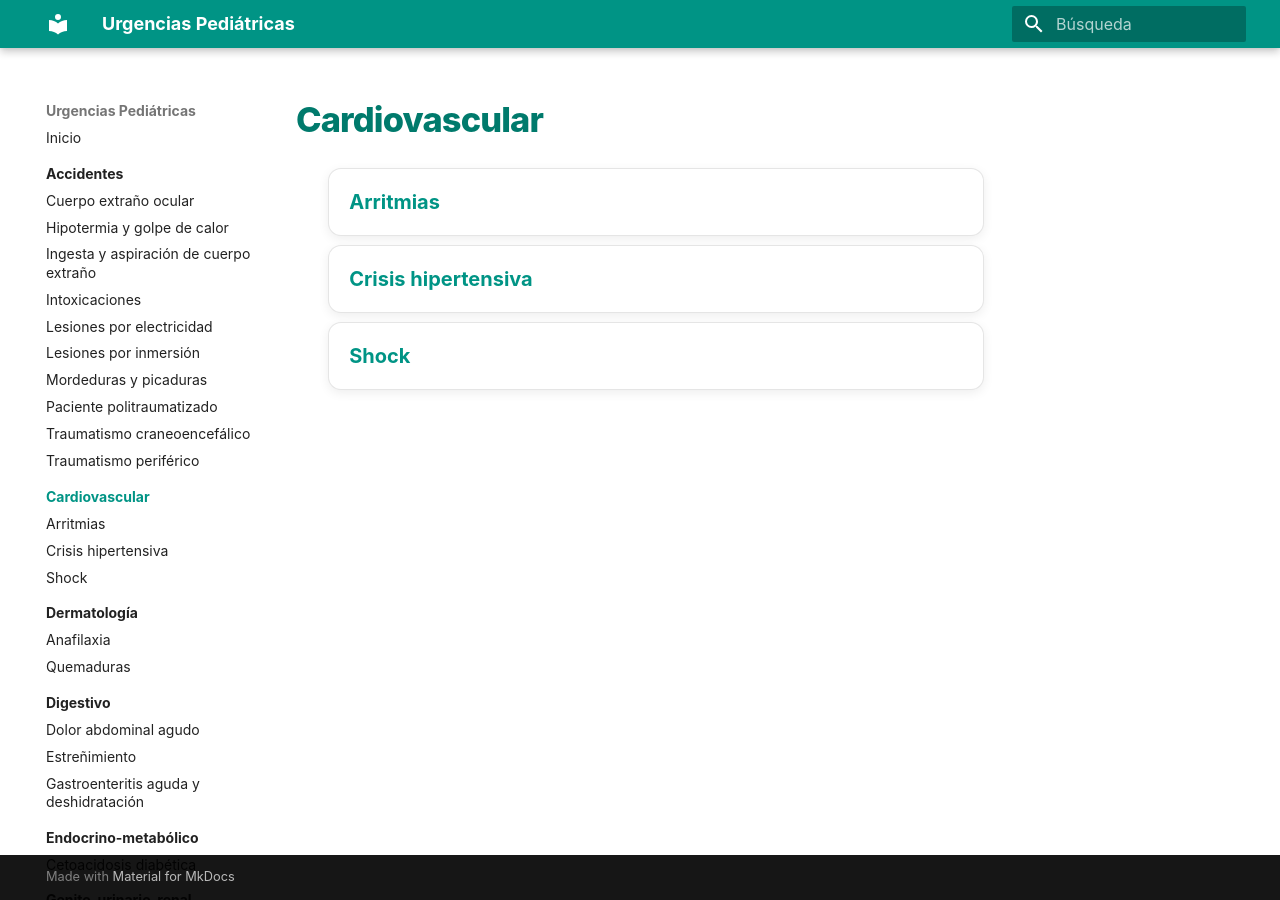
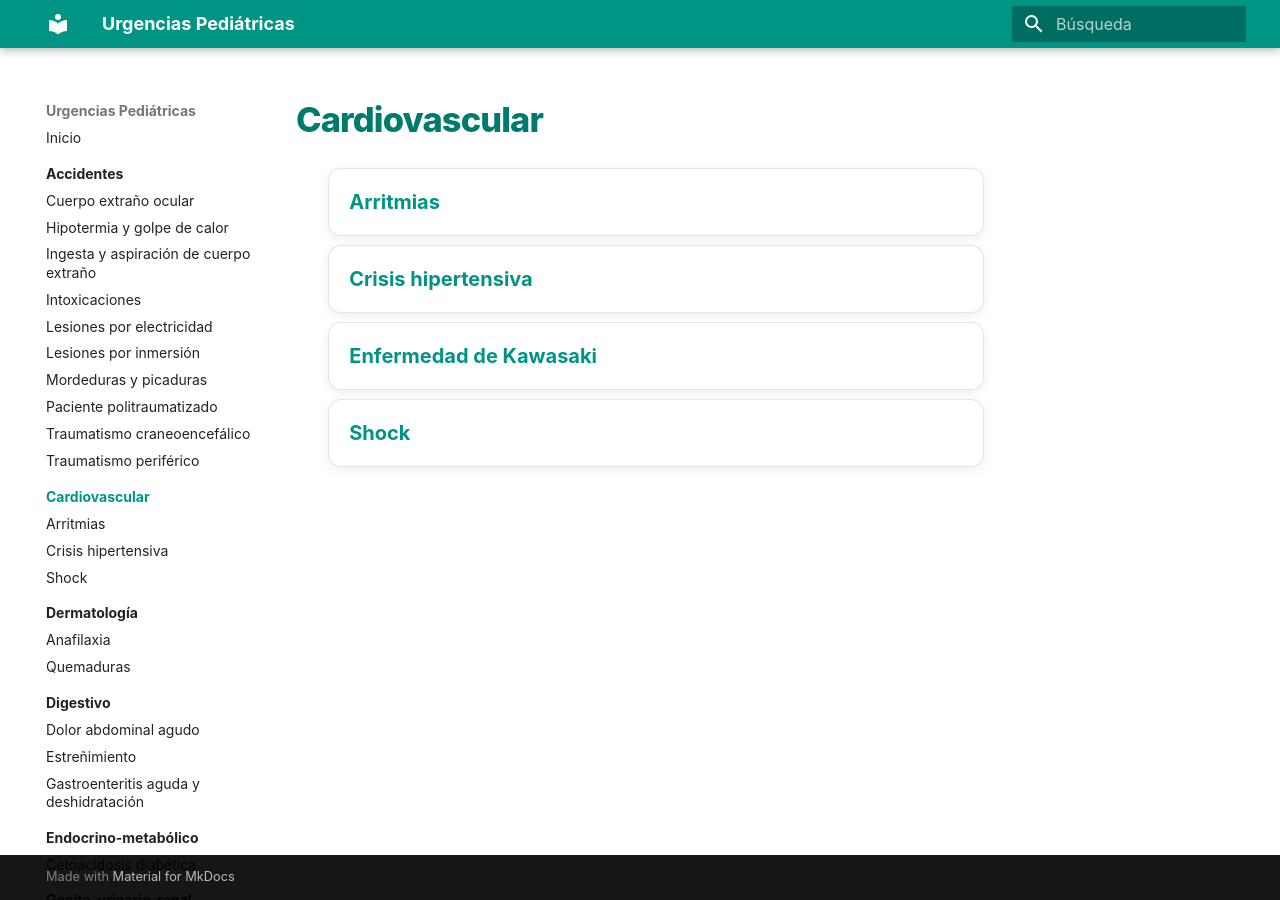
Before and after one commit to gonzaloares/urgencias-pediatricas, an MkDocs documentation site: the page built from docs/cardiologia/index.md, in a window 1280 px wide. Built offline with MkDocs 1.6.1 and Material for MkDocs 9.7.7, drawn with Linux system fonts in a browser that asks for light colours.

Commit message:
Actualiza docs/cardiologia/index.md

```diff
--- a/docs/cardiologia/index.md
+++ b/docs/cardiologia/index.md
@@ -4,6 +4,7 @@
 
 - [Arritmias](arritmias.md)
 - [Crisis hipertensiva](crisis-hipertensiva.md)
+- [Enfermedad de Kawasaki](enfermedad-kawasaki.md)
 - [Shock](../emergencias/shock.md)
 
 </div>
```
